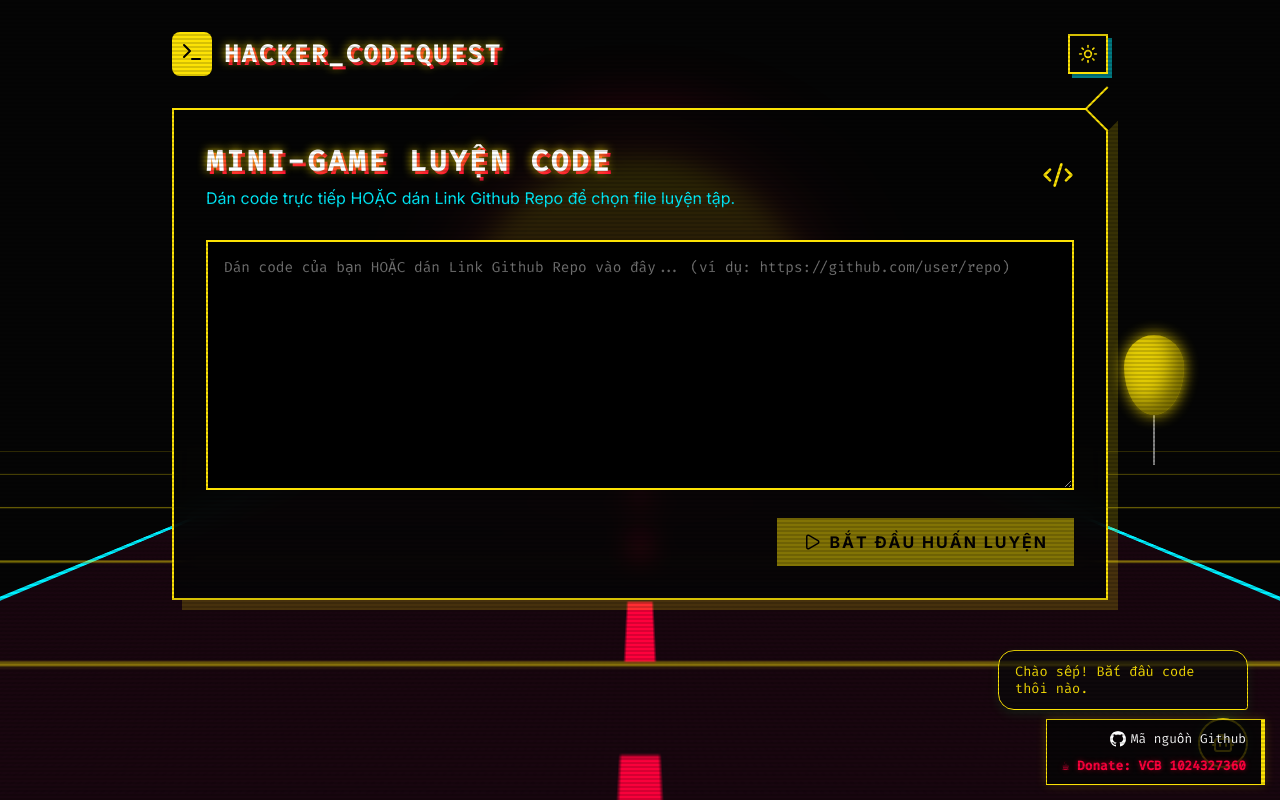
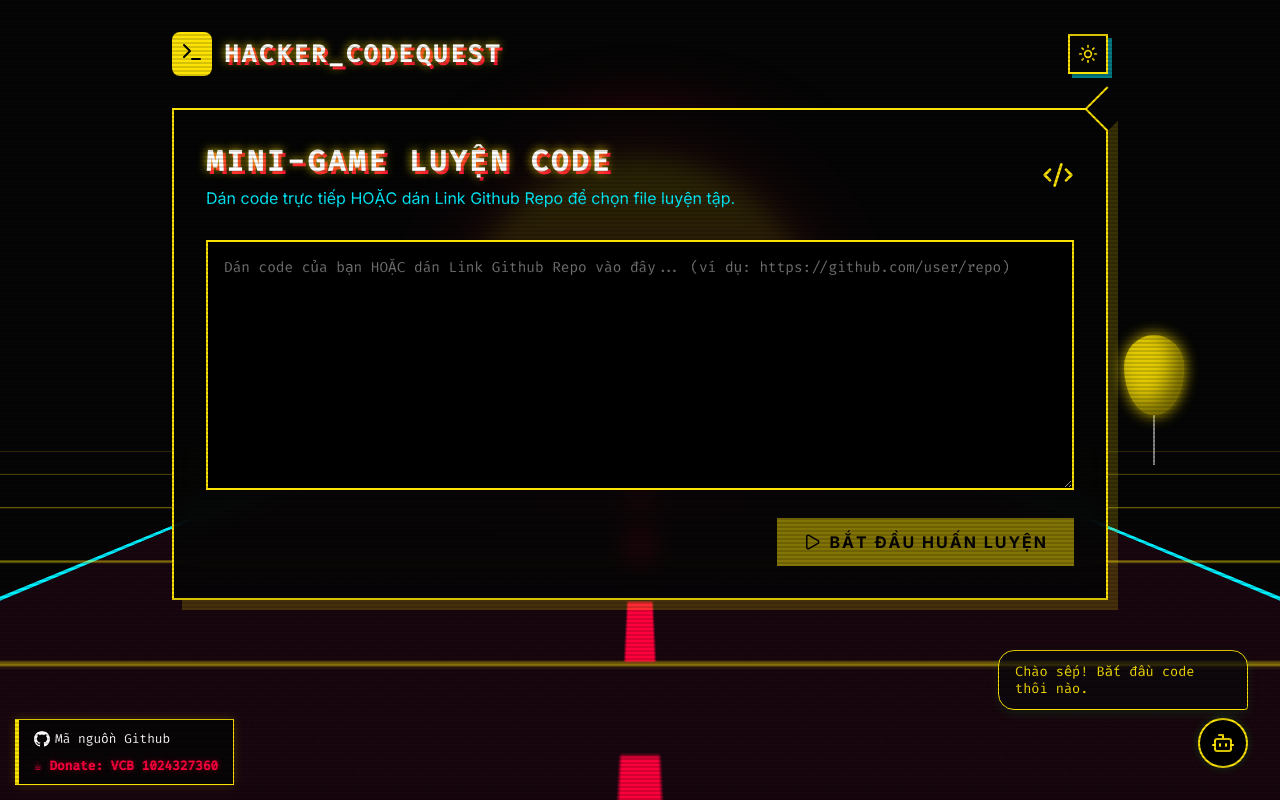
Before and after one commit to ChipDragonz/APP-Luyen-code, a React (Vite) app: page / in a window 1280 px wide. Built offline with nearby package versions, Linux system fonts and the light colour scheme.

Commit message:
feat: move footer, update title, add favicon and README

```diff
--- a/src/App.jsx
+++ b/src/App.jsx
@@ -185,10 +185,10 @@ function App() {
       <div style={{
         position: 'fixed',
         bottom: '15px',
-        right: '15px',
+        left: '15px', /* Chuyển sang trái để không đè lên Bot */
         display: 'flex',
         flexDirection: 'column',
-        alignItems: 'flex-end',
+        alignItems: 'flex-start', /* Đổi căn lề sang trái */
         gap: '5px',
         fontSize: '0.8rem',
         fontFamily: 'var(--font-mono)',
@@ -197,7 +197,7 @@ function App() {
         backgroundColor: 'rgba(5, 5, 5, 0.8)',
         padding: '10px 15px',
         border: '1px solid var(--primary-color)',
-        borderRight: '4px solid var(--primary-color)',
+        borderLeft: '4px solid var(--primary-color)', /* Đổi viền sang trái */
         boxShadow: '0 0 10px rgba(252, 226, 5, 0.2)'
       }}>
         <a href="https://github.com/ChipDragonz/APP-Luyen-code" target="_blank" rel="noreferrer" style={{ color: 'var(--primary-hover)', textDecoration: 'none', display: 'flex', alignItems: 'center', gap: '5px', marginBottom: '5px' }}>
```
Also changed, not shown: index.html (+2 -2 lines), 1 other file (tests, documents, lock files or other folders).
